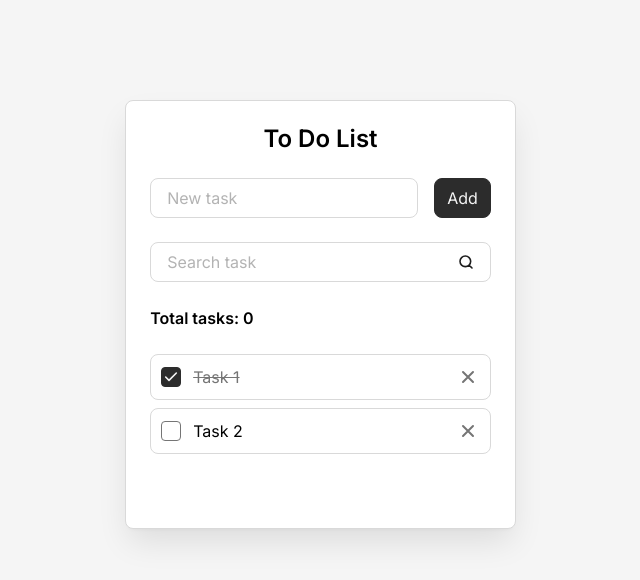
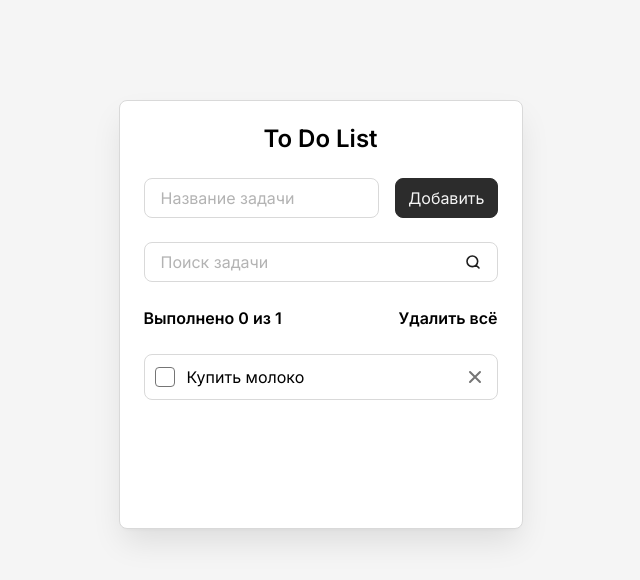
Before and after one commit to Andy-DotDev/Todo-React, a React (Vite) app: page / in a window 1280 px wide. Shown: the top 580 px of the page, without its empty margins (312-952 px from the left). Built offline with nearby package versions, Linux system fonts and the light colour scheme.

Commit message:
Add props

```diff
--- a/src/components/AddTaskForm.jsx
+++ b/src/components/AddTaskForm.jsx
@@ -4,8 +4,13 @@
 const AddTaskform = () => {
   return (
     <form className="todo__form">
-      <Field />
-      <Button />
+      <Field
+        className="todo__form"
+        label="Название задачи
+    "
+        id="new-task"
+      />
+      <Button type="submit">Добавить</Button>
     </form>
   );
 };
--- a/src/components/Button.jsx
+++ b/src/components/Button.jsx
@@ -1,7 +1,8 @@
-const Button = () => {
+const Button = (props) => {
+  const { className = "", type = "button", children } = props;
   return (
-    <button className="button" type="submit">
-      Add
+    <button className={`button ${className}`} type={type}>
+      {children}
     </button>
   );
 };
--- a/src/components/Field.jsx
+++ b/src/components/Field.jsx
@@ -1,14 +1,16 @@
-const Field = () => {
+const Field = (props) => {
+  const { className = "", id, label, type = "text" } = props;
   return (
-    <div className="todo__field field">
-      <label className="field__label" htmlFor="new-task">
-        New task
+    <div className={`field ${className}`}>
+      <label className="field__label" htmlFor={id}>
+        {label}
       </label>
       <input
         className="field__input"
-        id="new-task"
+        id={id}
         placeholder=" "
         autoComplete="off"
+        type={type}
       />
     </div>
   );
--- a/src/components/SearchTaskForm.jsx
+++ b/src/components/SearchTaskForm.jsx
@@ -1,18 +1,14 @@
+import Field from "./Field";
+
 const SearchTaskForm = () => {
   return (
     <form className="todo__form">
-      <div className="todo__field field">
-        <label className="field__label" htmlFor="search-task">
-          Search task
-        </label>
-        <input
-          className="field__input"
-          id="search-task"
-          placeholder=" "
-          autoComplete="off"
-          type="search"
-        />
-      </div>
+      <Field
+        className="todo__field"
+        label="Поиск задачи"
+        id="search-task"
+        type="search"
+      />
     </form>
   );
 };
--- a/src/components/Todo.jsx
+++ b/src/components/Todo.jsx
@@ -3,13 +3,18 @@
 import TodoInfo from "./TodoInfo";
 import TodoList from "./TodoList";
 const Todo = () => {
+  const tasks = [{ id: "task-1", title: "Купить молоко", isDone: false }];
+
   return (
     <div className="todo">
       <h1 className="todo__title">To Do List</h1>
       <AddTaskform />
       <SearchTaskForm />
-      <TodoInfo />
-      <TodoList />
+      <TodoInfo
+        total={tasks.length}
+        done={tasks.filter(({ isDone }) => isDone).length}
+      />
+      <TodoList tasks={tasks} />
     </div>
   );
 };
--- a/src/components/TodoInfo.jsx
+++ b/src/components/TodoInfo.jsx
@@ -1,12 +1,17 @@
-const TodoInfo = () => {
+const TodoInfo = (props) => {
+  const { total, done } = props;
+
+  const hasTasks = total > 0;
   return (
     <div className="todo__info">
       <div className="todo__total-tasks">
-        Total tasks: <span>0</span>
+        Выполнено {done} из {total}
       </div>
-      <button className="todo__delete-all-button" type="button">
-        Delete all
-      </button>
+      {hasTasks && (
+        <button className="todo__delete-all-button" type="button">
+          Удалить всё
+        </button>
+      )}
     </div>
   );
 };
--- a/src/components/TodoItem.jsx
+++ b/src/components/TodoItem.jsx
@@ -1,14 +1,16 @@
-const TodoItem = () => {
+const TodoItem = (props) => {
+  const { className = "", id, title, isDone } = props;
   return (
-    <li className="todo__item todo-item">
+    <li className={`todo-item ${className}`}>
       <input
         className="todo-item__checkbox"
-        id="task-1"
+        id={id}
         type="checkbox"
-        checked
+        checked={isDone}
+        readOnly
       />
-      <label className="todo-item__label" htmlFor="task-1">
-        Task 1
+      <label className="todo-item__label" htmlFor={id}>
+        {title}
       </label>
       <button
         className="todo-item__delete-button"
--- a/src/components/TodoList.jsx
+++ b/src/components/TodoList.jsx
@@ -1,40 +1,17 @@
 import TodoItem from "./TodoItem";
 
-const TodoList = () => {
+const TodoList = (props) => {
+  const { tasks = [] } = props;
+
   const hasTasks = true;
   if (!hasTasks) {
     return <div className="todo__empty-message"></div>;
   }
   return (
     <ul className="todo__list">
-      <TodoItem />
-      <li className="todo__item todo-item">
-        <input className="todo-item__checkbox" id="task-2" type="checkbox" />
-        <label className="todo-item__label" htmlFor="task-2">
-          Task 2
-        </label>
-        <button
-          className="todo-item__delete-button"
-          aria-label="Delete"
-          title="Delete"
-        >
-          <svg
-            width="20"
-            height="20"
-            viewBox="0 0 20 20"
-            fill="none"
-            xmlns="http://www.w3.org/2000/svg"
-          >
-            <path
-              d="M15 5L5 15M5 5L15 15"
-              stroke="#757575"
-              strokeWidth="2"
-              strokeLinecap="round"
-              strokeLinejoin="round"
-            />
-          </svg>
-        </button>
-      </li>
+      {tasks.map((task) => (
+        <TodoItem className="todo__item" key={task.id} {...task} />
+      ))}
     </ul>
   );
 };
--- a/src/styles/components/todo.css
+++ b/src/styles/components/todo.css
@@ -44,11 +44,6 @@
   &:hover {
     color: var(--color-gray-4);
   }
-
-  &:not(.is-visible) {
-    opacity: 0;
-    visibility: hidden;
-  }
 }
 
 .todo__list,
```
